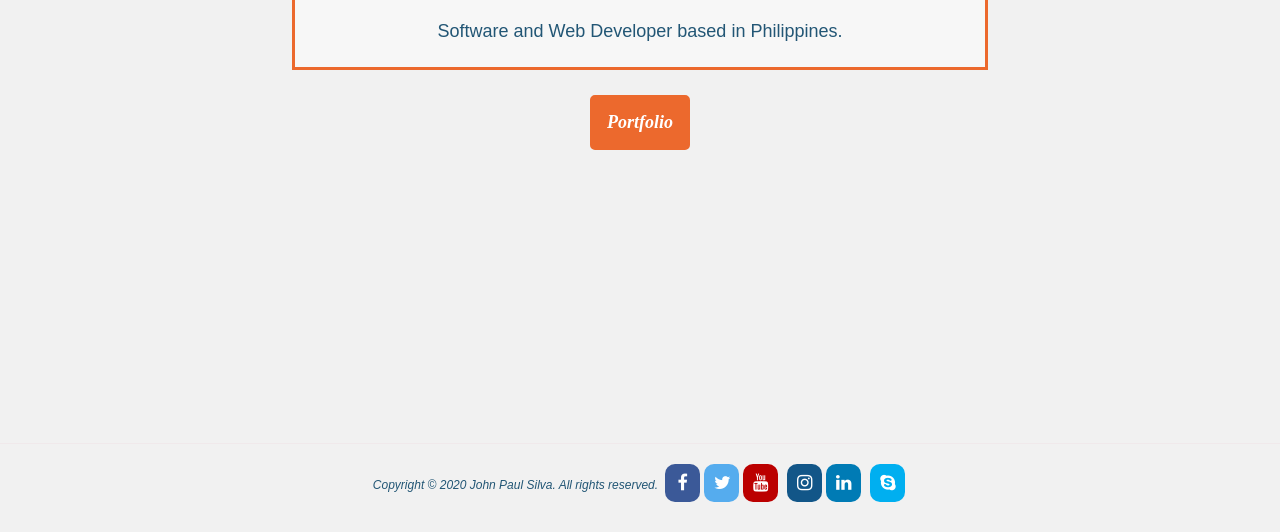
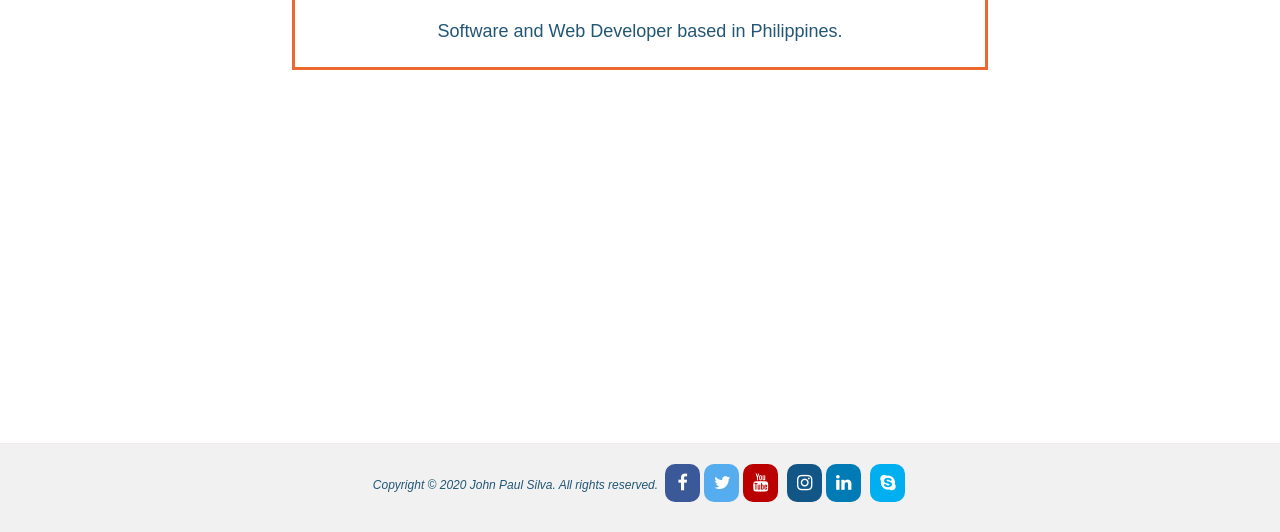
Before and after one commit to iCodeiDevelop/iCodeiDevelop.github.io, a plain HTML site: page portfolio.html in a window 1280 px wide. Shown: the part 295-827 px from the top of the page. Drawn offline with Linux system fonts and the light colour scheme.

Commit message:
Update portfolio.html

```diff
--- a/portfolio.html
+++ b/portfolio.html
@@ -17,15 +17,10 @@
 		<div id="nav-right"><a href="index.html">Home</a> | <a href="#main-content-middle">About</a> | <a href="#main-content-bottom">Contact Me</a> <!--| <a href="#">Blogs</a>--></div>
 	</div>
 	<div id="main-content">
-		<div id="main-content-middle">
+		<div id="main-content-top">
 			<div id="main-content-top-text">
 			   <h2 style="font-size: 40px;">Hi! I'm</h2><h1 style="font-size: 50px;">John Paul</h1>
 			   <em style="font:normal 18px Arial, san-serif; ">Software and Web Developer based in Philippines.<em>
-			</div>
-			<div id="main-content-top-button">
-			   <a href="portfolio.html">
-				   <input id="portfolio" type="button" value="Portfolio"/>
-				</a>
 			</div>
 
 		</div>
```
